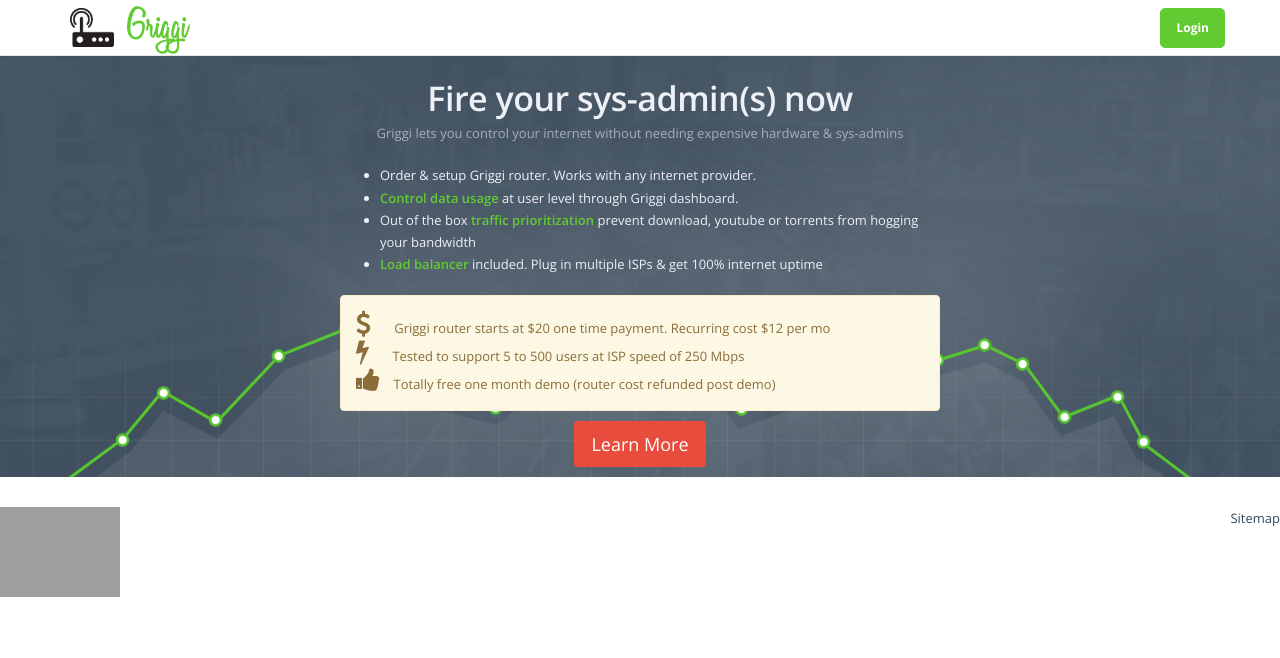
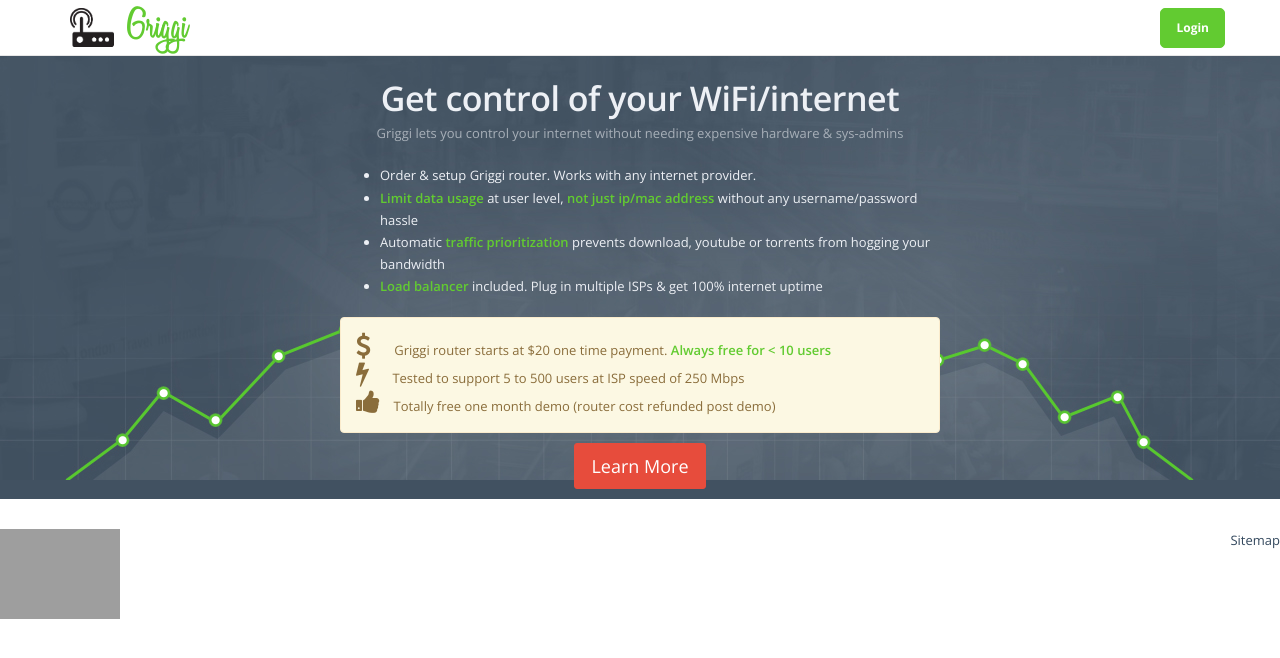
Before and after one commit to aura-website/aura-website.github.io, a Jekyll site: the page index.html, which Jekyll copies as it is, in a window 1280 px wide, cut to the strip 0-658 px from the top of the page. Built offline with Jekyll 4.4.1, drawn with Linux system fonts in a browser that asks for light colours; grey boxes are pictures that could not be loaded.

Commit message:
updated tagline to large userbase friendly

```diff
--- a/index.html
+++ b/index.html
@@ -96,17 +96,17 @@
     <div class="container">
         <div class="heading text-center" style="margin-top:30px;">
             <h1>
-              Fire your sys-admin(s) now
+              Get control of your WiFi/internet
             </h1>
             <p>Griggi lets you control your internet without needing expensive hardware & sys-admins</p>
 						<ul style="text-align:left; max-width:600px; margin: auto; margin-bottom: 20px; margin-top: 20px">
 								<li>Order & setup Griggi router. Works with any internet provider.</li>
-                <li><span class="text-success">Control data usage</span> at user level through Griggi dashboard.</li>
-                <li>Out of the box <span class="text-success">traffic prioritization</span> prevent download, youtube or torrents from hogging your bandwidth</li>
+                <li><span class="text-success">Limit data usage</span> at user level, <span class="text-success">not just ip/mac address</span> without any username/password hassle</li>
+                <li>Automatic <span class="text-success">traffic prioritization</span> prevents download, youtube or torrents from hogging your bandwidth</li>
                 <li><span class="text-success">Load balancer</span> included. Plug in multiple ISPs & get 100% internet uptime</li>
 						</ul>
             <div class="alert alert-warning" style="max-width: 600px; margin:10px auto; text-align:left">
-                <i class="fa fa-usd fa-2x" style="padding-right:20px"></i> Griggi router starts at $20 one time payment. Recurring cost $12 per mo<br/>
+                <i class="fa fa-usd fa-2x" style="padding-right:20px"></i> Griggi router starts at $20 one time payment. <span class="text-success">Always free for &lt; 10 users</span> <br/>
                 <i class="fa fa-bolt fa-2x" style="padding-right:20px"></i> Tested to support 5 to 500 users at ISP speed of 250 Mbps<br/>
                 <i class="fa fa-thumbs-up fa-2x" style="padding-right:10px"></i> Totally free one month demo (router cost refunded post demo)<br/>
             </div>
```
